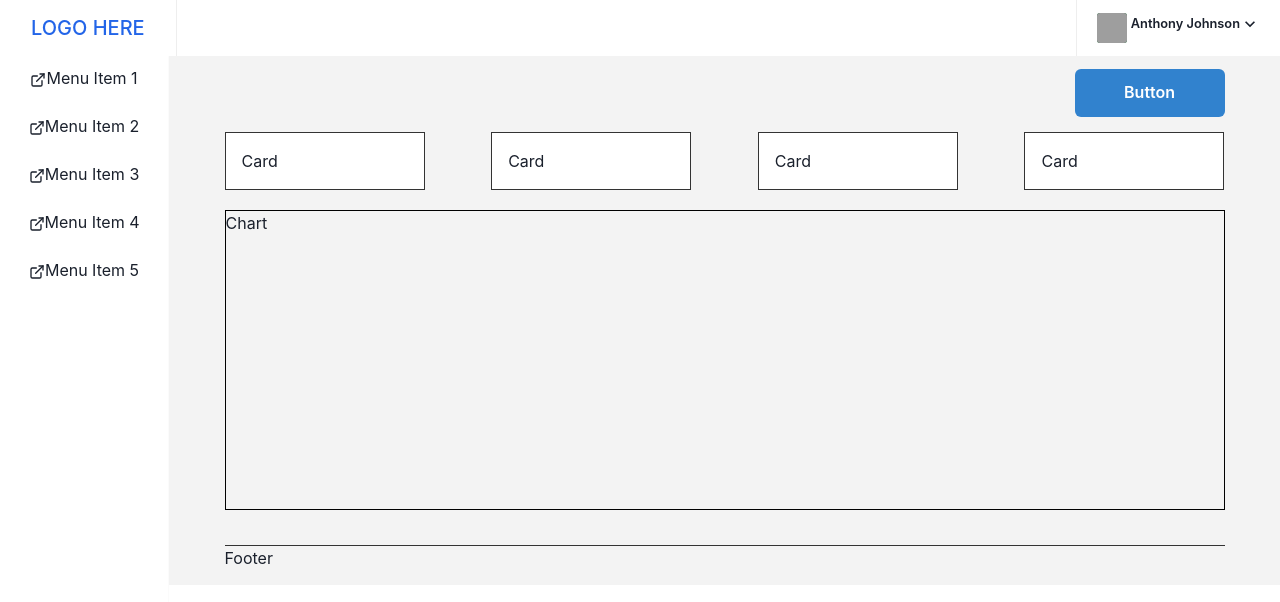
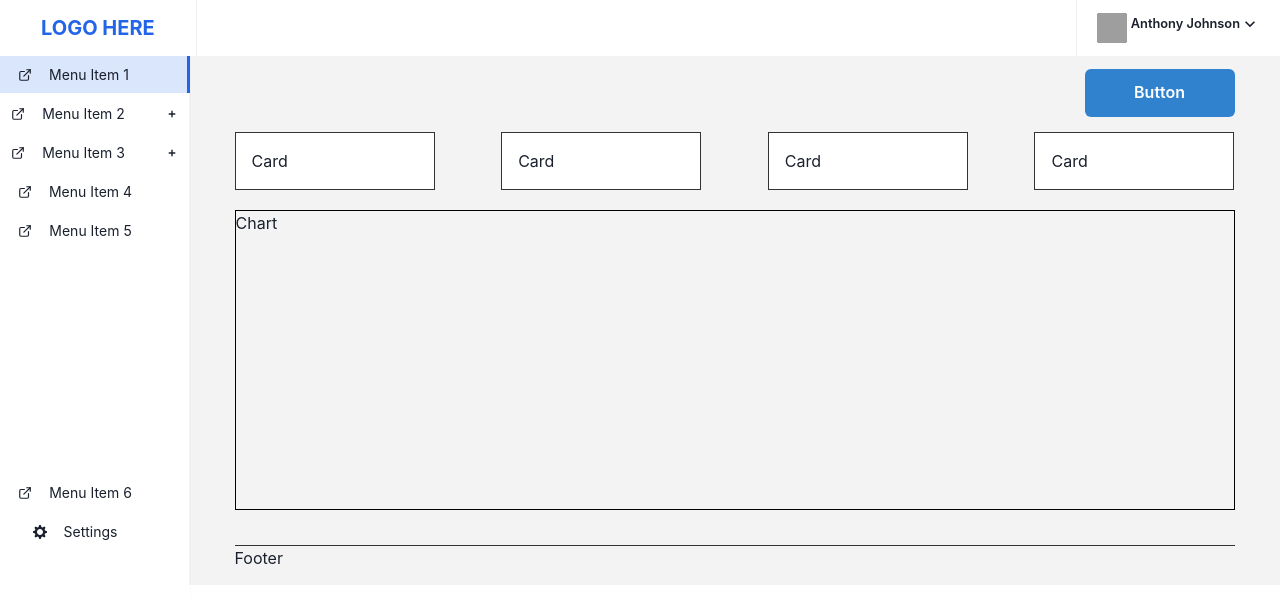
Before and after one commit to smilydawra/reactProjects, a React (Create React App) app in the folder dashboard-app/: page / in a window 1280 px wide. Shown: the top 602 px of the page. Built offline with nearby package versions, Linux system fonts and the light colour scheme; grey boxes are pictures that could not be loaded.

Commit message:
sidebar routing created

```diff
--- /dev/null
+++ b/dashboard-app/src/AppRouter.jsx
@@ -0,0 +1,23 @@
+import React from 'react';
+import { BrowserRouter as Router, Switch } from 'react-router-dom';
+import Page from './common/Page';
+import Dashboard from './components/Dashboard';
+import MenuItemTwo from './components/MenuItemTwo';
+
+const AppRouter = () => {
+    return (
+        <Router>
+            <Switch>
+                <Page exact path="/" page={Dashboard} />
+                <Page exact path="/menu-item-2" page={MenuItemTwo} />
+                <Page exact path="/menu-item-3" page={MenuItemTwo} />
+                <Page exact path="/menu-item-4" page={MenuItemTwo} />
+                <Page exact path="/menu-item-5" page={MenuItemTwo} />
+                <Page exact path="/menu-item-6" page={MenuItemTwo} />
+                <Page exact path="/settings" page={MenuItemTwo} />
+            </Switch>
+        </Router>
+    )
+}
+
+export default AppRouter;
--- a/dashboard-app/src/pages/LandingPage.jsx
+++ b/dashboard-app/src/common/Page.jsx
@@ -1,11 +1,11 @@
-import { Box, Flex } from '@chakra-ui/react'
+import { Flex, Box } from '@chakra-ui/react'
+import styled from '@emotion/styled'
 import React from 'react'
+import { Route } from 'react-router-dom'
+import Footer from '../components/Footer'
 import AppBar from '../components/navigation/AppBar'
-import Dashboard from '../components/Dashboard'
-import Container from '../common/Container'
-import styled from '@emotion/styled'
-import Footer from '../components/Footer'
 import SideBar from '../components/navigation/SideBar'
+import Container from './Container';
 
 const ContentWrapper = styled(Box)`
   justify-content: space-between;
@@ -15,7 +15,14 @@ const ContentWrapper = styled(Box)`
   width: 100%;
 `;
 
-const LandingPage = () => {
+const Page = ({ path, page }) => {
+    const renderRoute = () => {
+        return (
+            <Route
+                path={path}
+                component={page} />
+        )
+    }
     return (
         <>
             <AppBar />
@@ -24,13 +31,14 @@ const LandingPage = () => {
                 <ContentWrapper
                     as="main"
                     // ml={{ base: 0, lg: '55px' }}
-                    ml="169px"
+                    ml="189px"
                 // w={{ base: '100%', lg: 'calc(100% - 55px)' }}
 
                 >
                     <Container>
-                        <Dashboard />
+                        {renderRoute()}
                     </Container>
+
                     <Footer />
                 </ContentWrapper>
             </Flex>
@@ -38,4 +46,4 @@ const LandingPage = () => {
     )
 }
 
-export default LandingPage
+export default Page
--- /dev/null
+++ b/dashboard-app/src/components/MenuItemTwo.jsx
@@ -0,0 +1,11 @@
+import React from 'react'
+
+const MenuItemTwo = () => {
+    return (
+        <div>
+            Menu item content here!
+        </div>
+    )
+}
+
+export default MenuItemTwo
--- a/dashboard-app/src/components/navigation/AppBar.jsx
+++ b/dashboard-app/src/components/navigation/AppBar.jsx
@@ -20,8 +20,8 @@ const AppBar = () => {
                     <Box>
                         <Heading
                             size="md"
-                            px={31}
-                            fontWeight={500}
+                            px="41px"
+                            fontWeight={700}
                             color="#2365e8"
                         >
                             LOGO HERE
--- a/dashboard-app/src/components/navigation/SideBar.jsx
+++ b/dashboard-app/src/components/navigation/SideBar.jsx
@@ -1,59 +1,85 @@
-import { ExternalLinkIcon } from '@chakra-ui/icons'
-import { Box, Flex, Link, Stack, Text } from '@chakra-ui/react'
+import { ExternalLinkIcon, SettingsIcon, SmallAddIcon } from '@chakra-ui/icons'
+import { Box, Flex, Stack, Text, VStack } from '@chakra-ui/react'
+import { Link, useLocation, useParams } from 'react-router-dom'
 import React from 'react'
 
-const NavItem = ({ icon, path, name }) => {
+const NavItem = ({ icon, path, name, location, iconTwo }) => {
     return (
-        <Flex p={2}
+        <Flex as="li" py={2}
+            style={{ marginTop: "0" }}
             justify="center"
             cursor="pointer"
-            _hover={{ bg: '#d9e6fc', color: '#333' }}>
+            _hover={{ bg: '#eee', color: '#fff' }}
+            className={location === path ? 'active' : ""}>
             <Link to={path}>
-                <Flex justifyContent="space-evenly">
+                <Flex fontSize="sm" alignItems="center">
                     <Box>{icon}</Box>
-                    <Box>{name}</Box>
+                    <Box style={{ marginTop: "2px", marginLeft: "17px" }}>{name}</Box>
+                    <Box style={{ marginLeft: "40px" }}>{iconTwo}</Box>
                 </Flex>
-
             </Link>
         </Flex>
     )
 }
 
 const SideBar = () => {
+    const urlPath = useLocation();
     return (
         <Box as="nav"
             display='block'
             position="fixed"
-            h="100vh"
-            w="168px"
+            h={window.outerHeight}
+            w="190px"
             boxShadow="sm">
-            <Stack mt={1}>
+            <Stack spacing="223px">
+                <Box>
                     <NavItem
-                    path="/menu-item-1"
+                        path="/"
                         icon={<ExternalLinkIcon />}
                         name="Menu Item 1"
+                        location={urlPath.pathname}
                     />
                     <NavItem
-                    path="/menu-item-1"
+                        path="/menu-item-2"
                         icon={<ExternalLinkIcon />}
                         name="Menu Item 2"
+                        location={urlPath.pathname}
+                        iconTwo={<SmallAddIcon />}
                     />
                     <NavItem
-                    path="/menu-item-1"
+                        path="/menu-item-3"
                         icon={<ExternalLinkIcon />}
                         name="Menu Item 3"
+                        location={urlPath.pathname}
+                        iconTwo={<SmallAddIcon />}
                     />
                     <NavItem
-                    path="/menu-item-1"
+                        path="/menu-item-4"
                         icon={<ExternalLinkIcon />}
                         name="Menu Item 4"
+                        location={urlPath.pathname}
                     />
                     <NavItem
-                    path="/menu-item-1"
+                        path="/menu-item-5"
                         icon={<ExternalLinkIcon />}
                         name="Menu Item 5"
-                    path="/"
+                        location={urlPath.pathname}
                     />
+                </Box>
+                <Box>
+                    <NavItem
+                        path="/menu-item-6"
+                        icon={<ExternalLinkIcon />}
+                        name="Menu Item 6"
+                        location={urlPath.pathname}
+                    />
+                    <NavItem
+                        path="/settings"
+                        icon={<SettingsIcon />}
+                        name="Settings"
+                        location={urlPath.pathname}
+                    />
+                </Box>
             </Stack>
         </Box >
     )
--- /dev/null
+++ b/dashboard-app/src/index.css
@@ -0,0 +1,9 @@
+body {
+    margin: 0;
+    font-family: 'Roboto', sans-serif;
+}
+
+.active{
+    background-color: #d9e6fc;
+    border-right: 3px solid #2365e8;
+}
--- a/dashboard-app/src/index.js
+++ b/dashboard-app/src/index.js
@@ -2,14 +2,17 @@ import React from 'react';
 import ReactDOM from 'react-dom';
 // import App from './App';
 // import AppRouter from './AppRouter';
-import LandingPage from './pages/LandingPage';
+// import LandingPage from './pages/LandingPage';
+import AppRouter from './AppRouter'
 import reportWebVitals from './reportWebVitals';
 import { ChakraProvider } from "@chakra-ui/react"
+import './index.css'
 
 ReactDOM.render(
   <ChakraProvider>
     {/* <App /> */}
-    <LandingPage />
+    {/* <LandingPage /> */}
+    <AppRouter />
   </ChakraProvider>,
   document.getElementById('root')
 );
```
Lines whose indentation alone changed are shown as unchanged.
